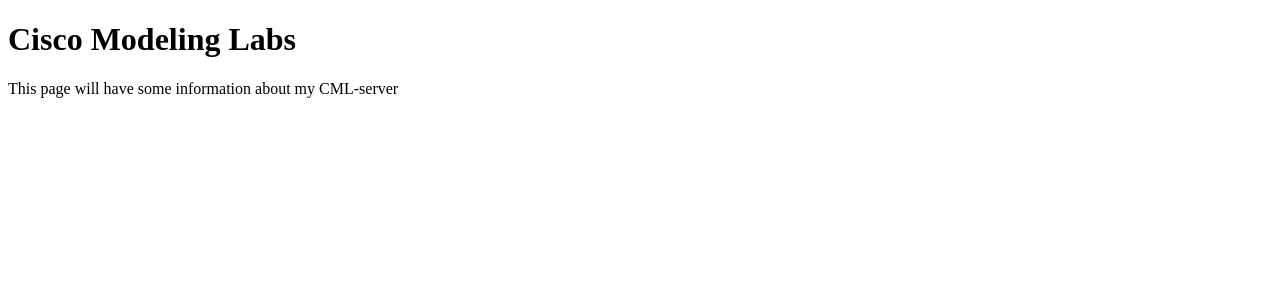
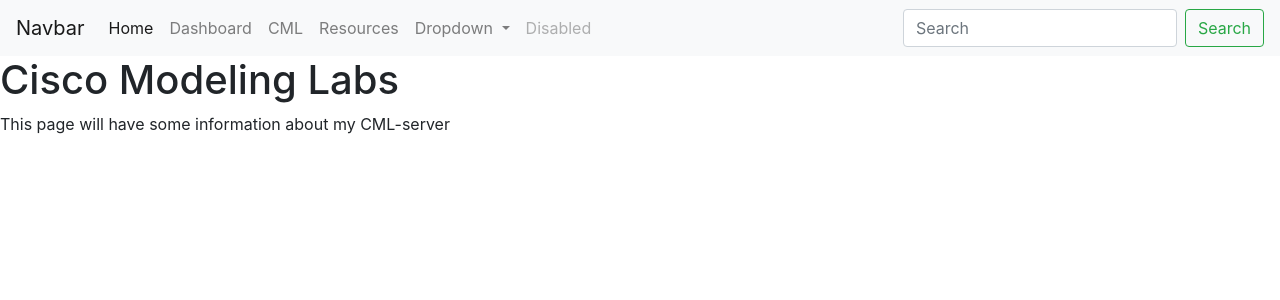
Before and after one commit to GibsonSWE/homelab_website, a Flask app: page /cml in a window 1280 px wide. Shown: the top 300 px of the page. Run offline with Flask 3, Linux system fonts and the light colour scheme.

Commit message:
Added navbar and changed name of home() to index()

```diff
--- a/templates/base.html
+++ b/templates/base.html
@@ -1,10 +1,59 @@
 <!DOCTYPE html>
 <html>
+
 <head>
+    <link rel="stylesheet" href="https://cdn.jsdelivr.net/npm/bootstrap@4.3.1/dist/css/bootstrap.min.css" integrity="sha384-ggOyR0iXCbMQv3Xipma34MD+dH/1fQ784/j6cY/iJTQUOhcWr7x9JvoRxT2MZw1T" crossorigin="anonymous">
     <title>{% block title %}{% endblock %}</title>
 </head>
+
 <body>
+    <nav class="navbar navbar-expand-lg navbar-light bg-light">
+        <a class="navbar-brand" href="#">Navbar</a>
+        <button class="navbar-toggler" type="button" data-toggle="collapse" data-target="#navbarSupportedContent" aria-controls="navbarSupportedContent" aria-expanded="false" aria-label="Toggle navigation">
+          <span class="navbar-toggler-icon"></span>
+        </button>
+
+        <div class="collapse navbar-collapse" id="navbarSupportedContent">
+          <ul class="navbar-nav mr-auto">
+            <li class="nav-item active">
+              <a class="nav-link" href="/">Home <span class="sr-only">(current)</span></a>
+            </li>
+            <li class="nav-item">
+              <a class="nav-link" href="/dashboard">Dashboard</a>
+            </li>
+            <li class="nav-item">
+                <a class="nav-link" href="/cml">CML</a>
+            </li>
+            <li class="nav-item">
+                <a class="nav-link" href="/resources">Resources</a>
+            </li>
+            <li class="nav-item dropdown">
+              <a class="nav-link dropdown-toggle" href="#" id="navbarDropdown" role="button" data-toggle="dropdown" aria-haspopup="true" aria-expanded="false">
+                Dropdown
+              </a>
+              <div class="dropdown-menu" aria-labelledby="navbarDropdown">
+                <a class="dropdown-item" href="#">Action</a>
+                <a class="dropdown-item" href="#">Another action</a>
+                <div class="dropdown-divider"></div>
+                <a class="dropdown-item" href="#">Something else here</a>
+              </div>
+            </li>
+            <li class="nav-item">
+              <a class="nav-link disabled" href="#" tabindex="-1" aria-disabled="true">Disabled</a>
+            </li>
+          </ul>
+          <form class="form-inline my-2 my-lg-0">
+            <input class="form-control mr-sm-2" type="search" placeholder="Search" aria-label="Search">
+            <button class="btn btn-outline-success my-2 my-sm-0" type="submit">Search</button>
+          </form>
+        </div>
+    </nav>
+
     {% block content %}
     {% endblock %}
+
+    <script src="https://code.jquery.com/jquery-3.3.1.slim.min.js" integrity="sha384-q8i/X+965DzO0rT7abK41JStQIAqVgRVzpbzo5smXKp4YfRvH+8abtTE1Pi6jizo" crossorigin="anonymous"></script>
+    <script src="https://cdn.jsdelivr.net/npm/popper.js@1.14.7/dist/umd/popper.min.js" integrity="sha384-UO2eT0CpHqdSJQ6hJty5KVphtPhzWj9WO1clHTMGa3JDZwrnQq4sF86dIHNDz0W1" crossorigin="anonymous"></script>
+    <script src="https://cdn.jsdelivr.net/npm/bootstrap@4.3.1/dist/js/bootstrap.min.js" integrity="sha384-JjSmVgyd0p3pXB1rRibZUAYoIIy6OrQ6VrjIEaFf/nJGzIxFDsf4x0xIM+B07jRM" crossorigin="anonymous"></script>
 </body>
 </html>
--- a/website.py
+++ b/website.py
@@ -4,7 +4,7 @@
 
 
 @app.route("/")
-def home():
+def index():
     return render_template("index.html")
 
 @app.route("/dashboard")
```
